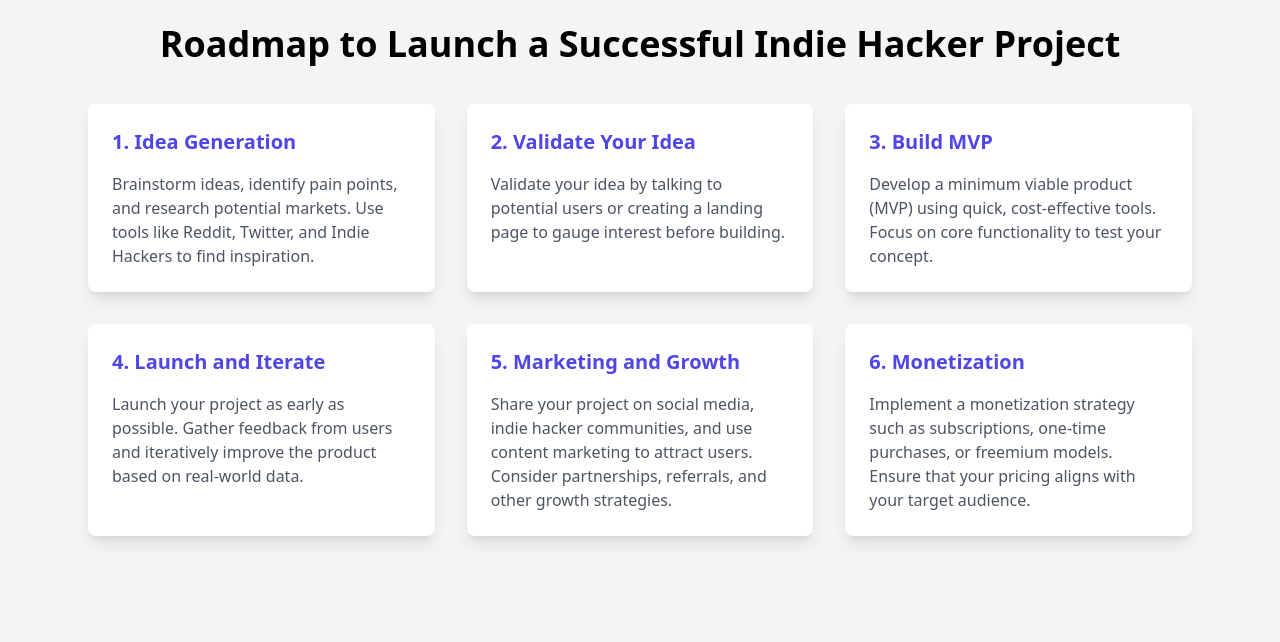
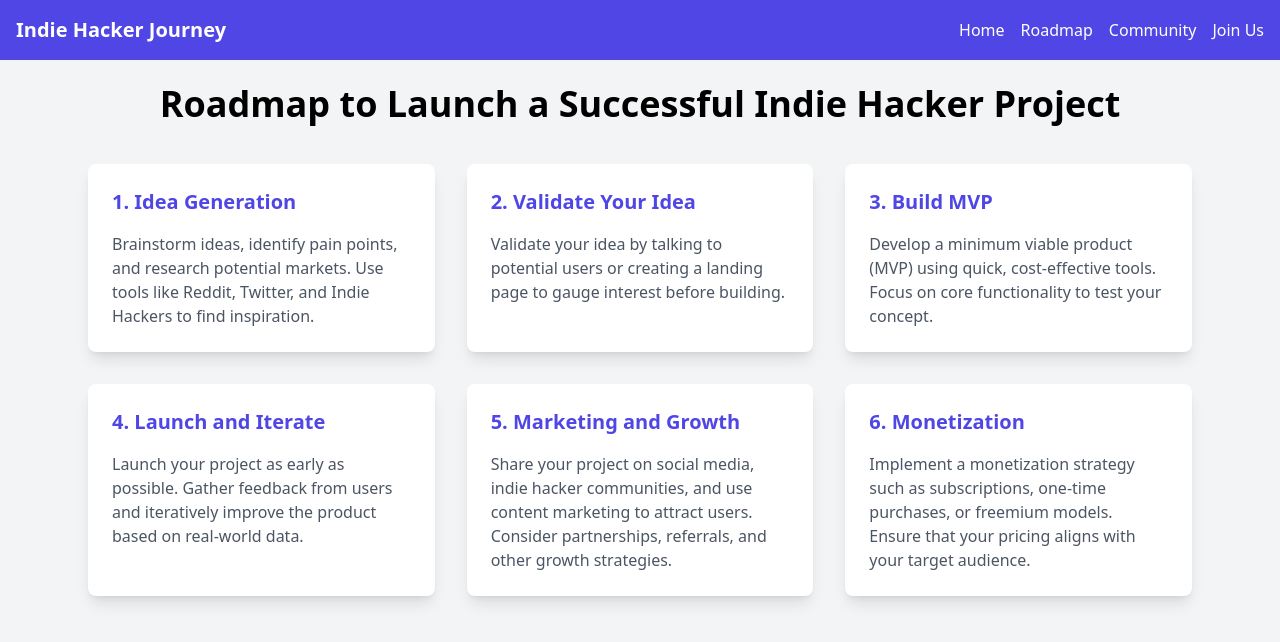
Before and after one commit to romansh/website, a plain HTML site: page roadmap.html in a window 1280 px wide. Drawn offline with nearby package versions, Linux system fonts and the light colour scheme.

Commit message:
Update roadmap.html (added menu)

```diff
--- a/roadmap.html
+++ b/roadmap.html
@@ -7,6 +7,27 @@
     <script src="https://cdn.tailwindcss.com"></script>
 </head>
 <body class="bg-gray-100">
+
+  <!-- Navbar -->
+  <nav class="bg-indigo-600 p-4">
+    <div class="container mx-auto flex justify-between items-center">
+      <a href="#" class="text-white text-xl font-bold">Indie Hacker Journey</a>
+      <ul class="flex space-x-4">
+        <li>
+          <a href="index.html" class="text-white hover:text-gray-300">Home</a>
+        </li>
+        <li>
+          <a href="roadmap.html" class="text-white hover:text-gray-300">Roadmap</a>
+        </li>
+        <li>
+          <a href="#community" class="text-white hover:text-gray-300">Community</a>
+        </li>
+        <li>
+          <a href="#join" class="text-white hover:text-gray-300">Join Us</a>
+        </li>
+      </ul>
+    </div>
+  </nav>
 
 <div class="max-w-6xl mx-auto p-6">
     <h1 class="text-4xl font-bold text-center mb-10">Roadmap to Launch a Successful Indie Hacker Project</h1>
```
